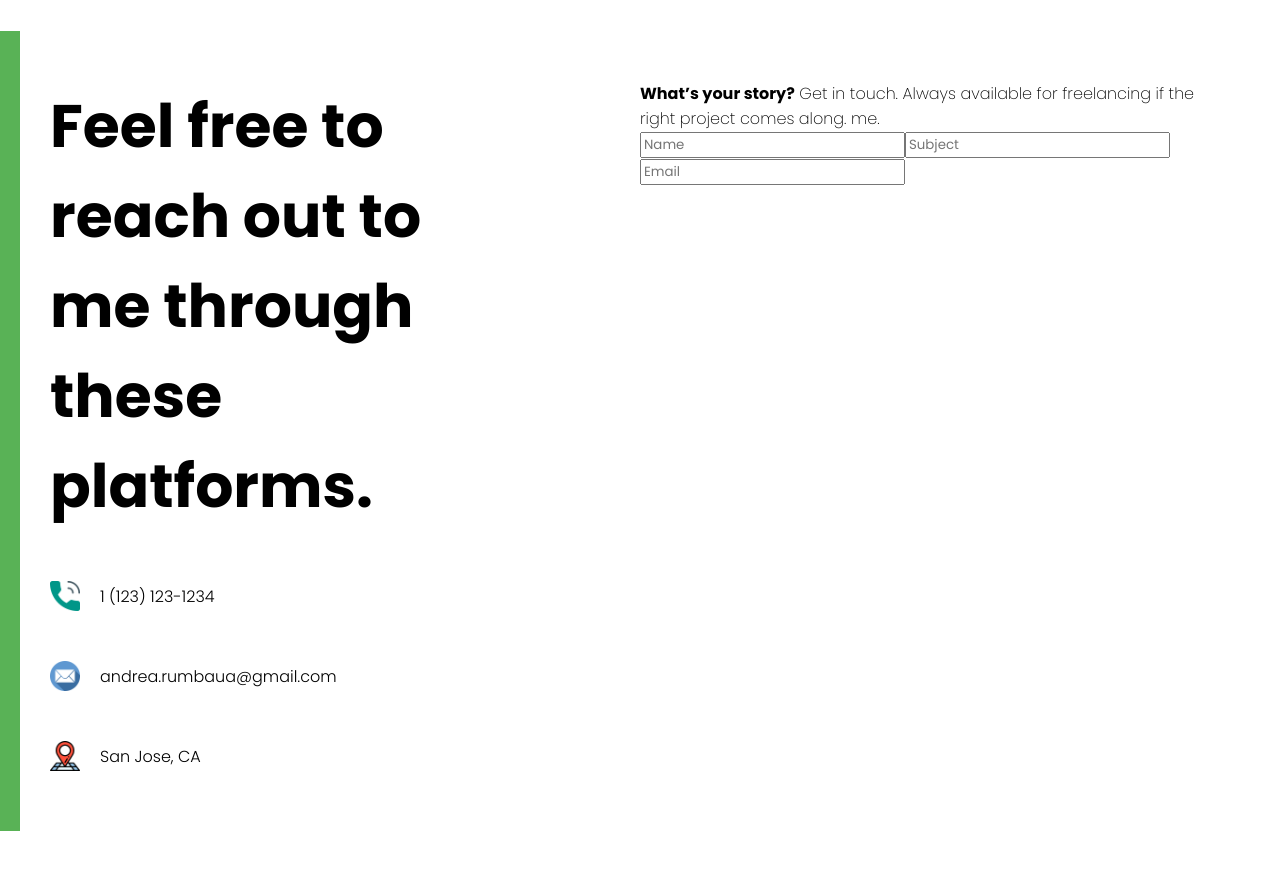
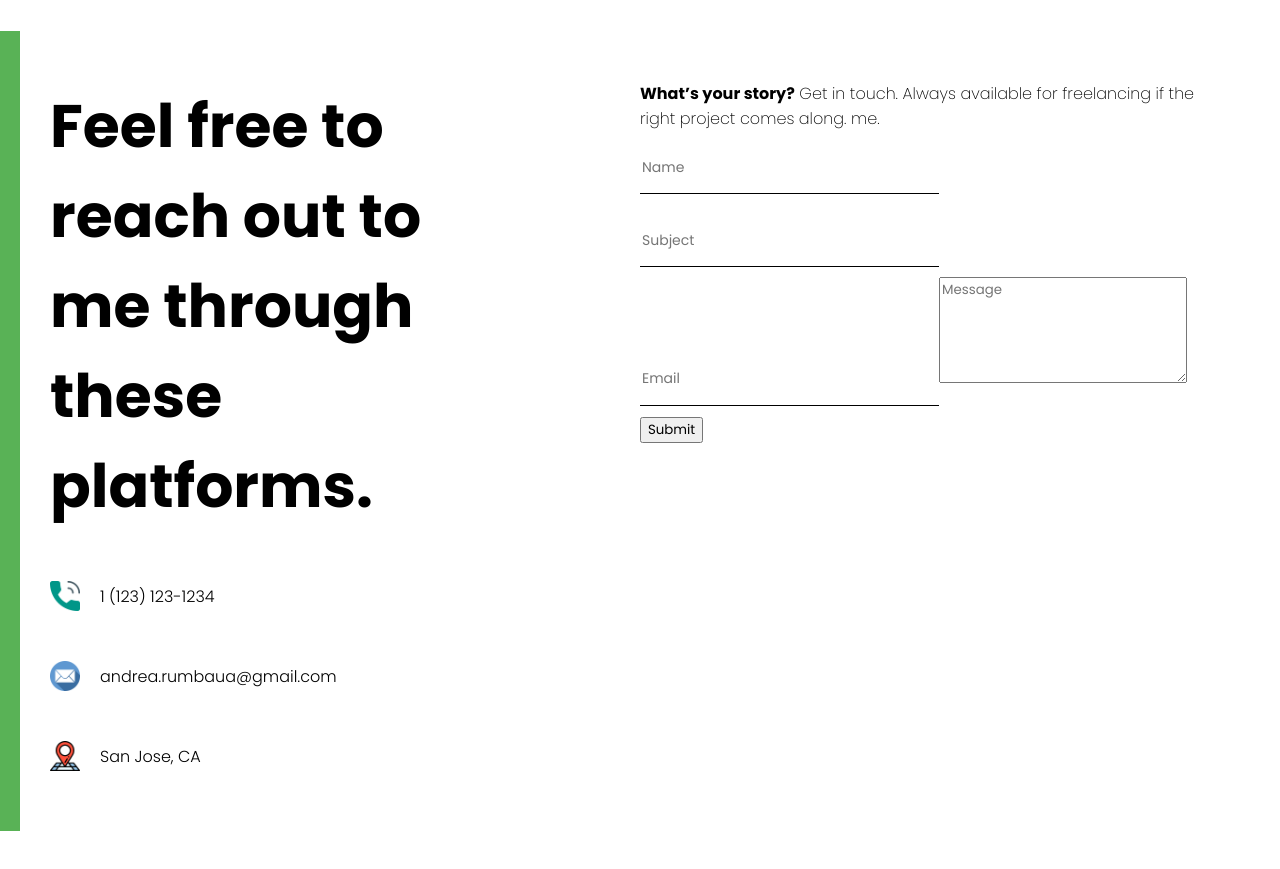
Before and after one commit to arumbaua366/portfolio_v2, a React (Create React App) app: page / in a window 1280 px wide. Shown: the part 2520-3389 px from the top of the page. Built offline with nearby package versions, Linux system fonts and the light colour scheme.

Commit message:
update form

```diff
--- a/src/components/contact/Contact.jsx
+++ b/src/components/contact/Contact.jsx
@@ -35,6 +35,8 @@
             <input type="text" placeholder="Name" name="user_name" />
             <input type="text" placeholder="Subject" name="user_subject" />
             <input type="text" placeholder="Email" name="user_email" />
+            <textarea rows="5" placeholder="Message" name="message"></textarea>
+            <button>Submit</button>
           </form>
         </div>
       </div>
--- a/src/components/contact/contact.css
+++ b/src/components/contact/contact.css
@@ -45,3 +45,12 @@
 .c-desc {
   font-weight: 200;
 }
+
+input {
+  width: 50%;
+  height: 50px;
+  border: none;
+  border-bottom: 1px solid black;
+  margin: 10px 0px;
+  font-size: 14px;
+}
```
